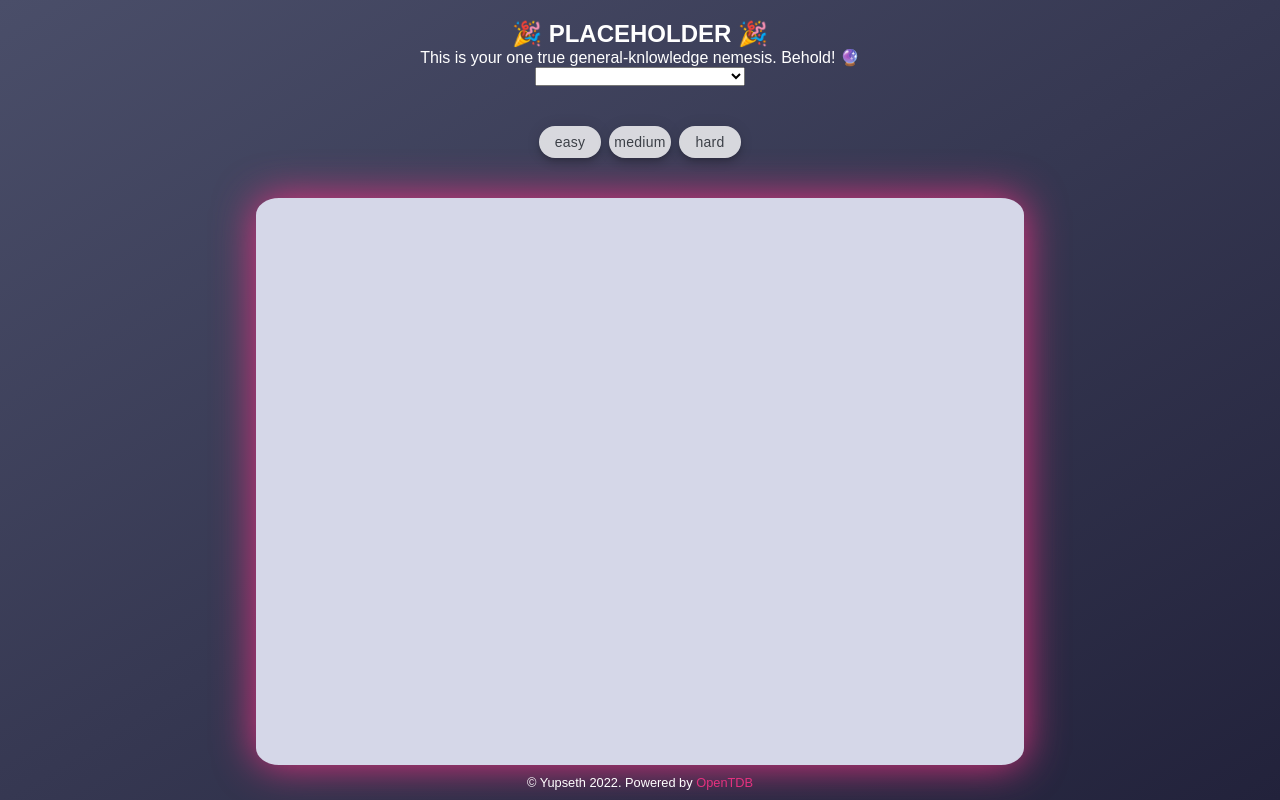
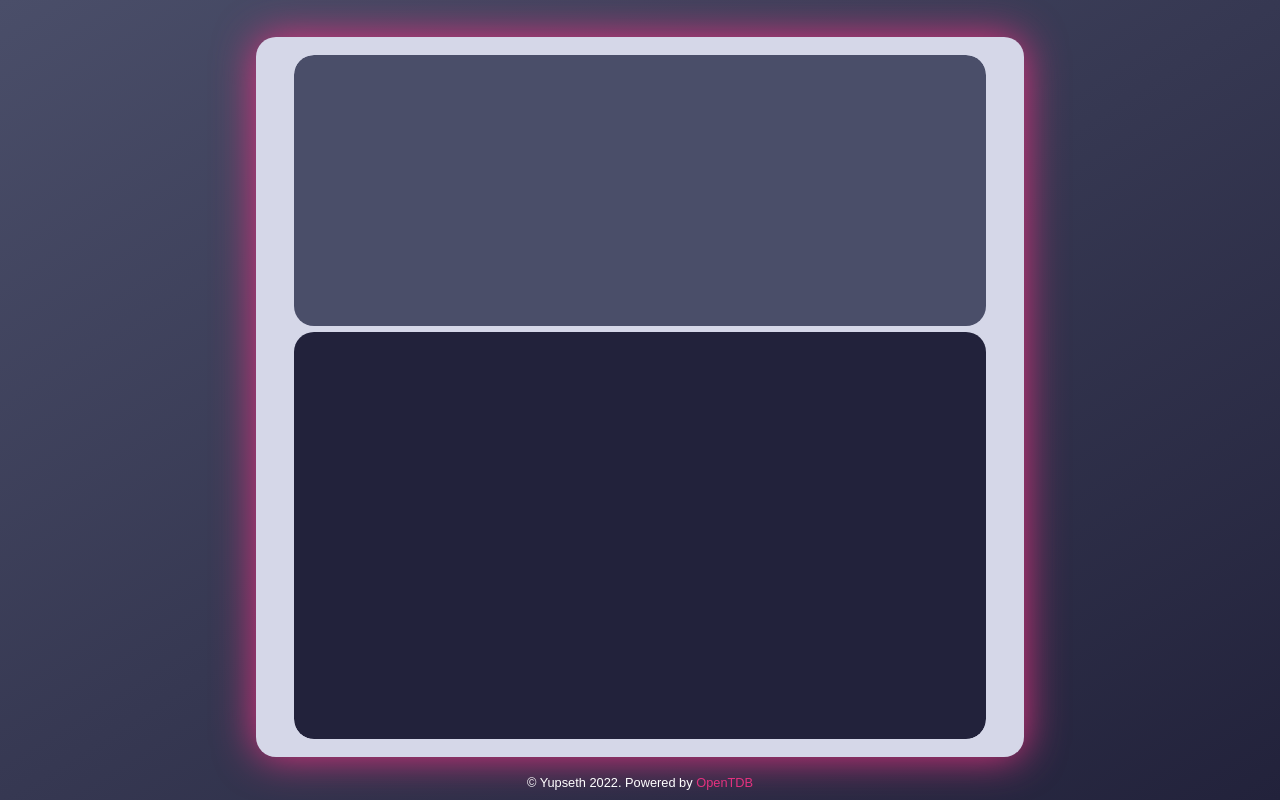
Before and after one commit to yupseth/price-game-V2, a plain HTML site: page index.html in a window 1280 px wide. Both pictures are taken after a click on the button "start". Drawn offline with Linux system fonts and the light colour scheme; no server answers.

Commit message:
Create draft of QnA area

```diff
--- a/index.html
+++ b/index.html
@@ -34,7 +34,12 @@
         <span class="button--front">start</span>
       </button>
     </div>
-    <div class="game-display hidden"></div>
+    <div class="game-display hidden">
+      <div class="question-answer-wrapper hidden">
+        <div class="question-area"></div>
+        <div class="answer-area"></div>
+      </div>
+    </div>
     <footer>
       © Yupseth 2022. Powered by
       <a href="https://opentdb.com/">OpenTDB</a>
--- a/script.js
+++ b/script.js
@@ -3,11 +3,22 @@
 const startButton = document.querySelector(".button--start");
 const gameDisplay = document.querySelector(".game-display");
 const dropdown = document.querySelector("select");
+const configurationDisplay = document.querySelector(".configuration-display");
+const greetingArea = document.querySelector(".greeting-area");
+const questionArea = document.querySelector(".question-area");
+const answerArea = document.querySelector(".answer-area");
+const questionAnswerWrapper = document.querySelector(
+  ".question-answer-wrapper"
+);
 
 // HELPER FUNCTIONS
 const toggleHidden = function () {
   this.classList.toggle("hidden");
   gameDisplay.classList.remove("hidden");
+  questionAnswerWrapper.classList.remove("hidden");
+
+  configurationDisplay.classList.add("hidden");
+  greetingArea.classList.add("hidden");
 };
 // CATEGORY DROPDOWN
 let categories = [];
@@ -32,3 +43,5 @@ fetch(
 
 // EVENTS
 startButton.addEventListener("click", toggleHidden);
+
+////// fa sa dispara chestiile de pe pagina de start dupa ce apesi butonul
--- a/style.css
+++ b/style.css
@@ -29,6 +29,43 @@ body {
   align-items: center;
   justify-content: center;
   padding-top: 20px;
+  width: 280px;
+  text-align: center;
+  gap: 10px;
+}
+
+.question-area {
+  background-color: #4a4e69;
+  height: 40%;
+  width: 100%;
+  border-radius: 20px;
+  -moz-border-radius: 20px;
+  overflow: hidden;
+}
+.answer-area {
+  background-color: #22223b;
+  height: 60%;
+  width: 100%;
+  border-radius: 20px;
+  -moz-border-radius: 20px;
+  overflow: hidden;
+}
+.question-answer-wrapper {
+  display: flex;
+  flex-direction: column;
+  height: 95%;
+  width: 90%;
+  transition: width 600ms ease-out 400ms, height 600ms ease-out 400ms;
+  background-color: #d5d7e8;
+  border-radius: 20px;
+  -moz-border-radius: 20px;
+  gap: 6px;
+  overflow: hidden;
+}
+.question-answer-wrapper.hidden {
+  visibility: hidden;
+  opacity: 0;
+  height: 0;
 }
 
 footer {
@@ -46,12 +83,29 @@ a {
   flex-direction: column;
   gap: 40px;
   user-select: none;
+  width: 280px;
+}
+
+select {
+  width: 100%;
+  text-align-last: center;
+  font-size: medium;
+  opacity: 0.8;
+}
+
+.configuration-display.hidden,
+.greeting-area.hidden {
+  visibility: hidden;
+  opacity: 0;
+  height: 0;
 }
 
 .difficulty-radio-group {
+  padding-right: 12px;
   width: 100%;
   display: flex;
-  justify-content: left;
+  justify-content: space-evenly;
+  gap: 6px;
 }
 
 .difficulty-radio-group input[type="radio"] {
@@ -147,6 +201,10 @@ a {
   /* position: absolute; */
   /* height: 90vh;
   width: 90%; */
+  display: flex;
+  flex-direction: column;
+  justify-content: center;
+  align-items: center;
   height: 90vh;
   width: 90%;
   transition: width 600ms ease-out 400ms, height 600ms ease-out 400ms;
@@ -154,7 +212,7 @@ a {
   -webkit-box-shadow: 0 0 40px rgb(228, 50, 127);
   -moz-box-shadow: 0 0 40px rgb(228, 50, 127);
   box-shadow: 0 0 40px rgb(228, 50, 127);
-  border-radius: 3%;
+  border-radius: 20px;
 }
 
 .game-display.hidden {
```
Also changed, not shown: 1 other file.
